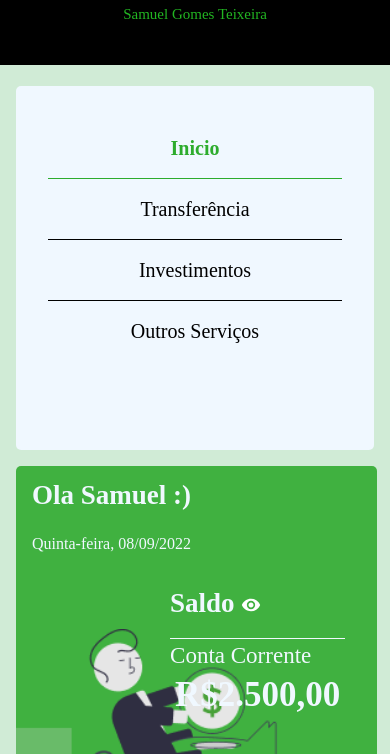
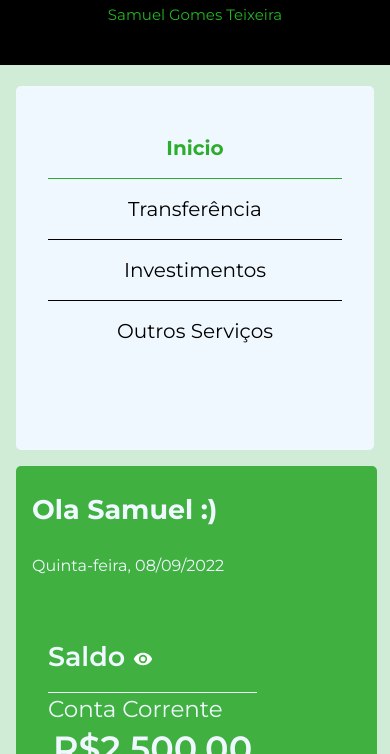
Before and after one commit to Samukaviga/ByteBank, a plain HTML site: page index.html in a window 390 px wide. Shown: the part 90-844 px from the top of the page. Drawn offline with Linux system fonts and the light colour scheme.

Commit message:
Atualizando responsivo

```diff
--- a/css/index.css
+++ b/css/index.css
@@ -1,3 +1,4 @@
+
 @import url(./reset.css);
 @import url(./menu.css);
 @import url(./principal.css);
--- a/css/menu.css
+++ b/css/menu.css
@@ -16,7 +16,7 @@
 
 .cabecalho__nome {
     color: rgb(34, 182, 34);
-    font-size: 20px;
+    font-size: 16px;
 }
 
 .cabecalho__itens{
--- a/css/principal.css
+++ b/css/principal.css
@@ -1,6 +1,6 @@
 body {
     background-color: rgb(208, 235, 214);
-
+    font-family: "Montserrat", sans-serif;
 }
 
 .principal {
@@ -114,9 +114,10 @@ body {
 
 .coluna__lateral {
     background-color: aliceblue;
-    width: 15%;
+    width: 18%;
     padding: 2em;
     margin: 1em;
+    border-radius: 5px;
 }
 
 .titulo-extrato {
@@ -279,3 +280,31 @@ body {
         -webkit-backdrop-filter: blur(1px);
     }
 }
+
+@media (max-width: 460px) {
+
+    .cartao-titulo {
+        margin-top: 0.5em;
+    }
+
+    .cartao-data {
+        margin-top: 0.5em;
+    }
+
+    .coluna__central-cartao {
+        background-image: none;
+    }
+
+    .cartao__lateral {
+        justify-content: start;
+    }
+
+    .coluna__central-cartao {
+        height: 350px;
+    }
+
+    .cartao__lateral-itens {
+        margin-top: 2em;
+    }
+
+}
--- a/index.html
+++ b/index.html
@@ -3,6 +3,7 @@
 <head>
     <meta charset="UTF-8">
     <meta name="viewport" content="width=device-width, initial-scale=1.0">
+    <link href="https://fonts.googleapis.com/css2?family=Montserrat:ital,wght@0,100..900;1,100..900&family=Roboto:wght@400;500;700;900&display=swap" rel="stylesheet">
     <link rel="stylesheet" href="./css/index.css">
     <title>Transacao</title>
 </head>
```
